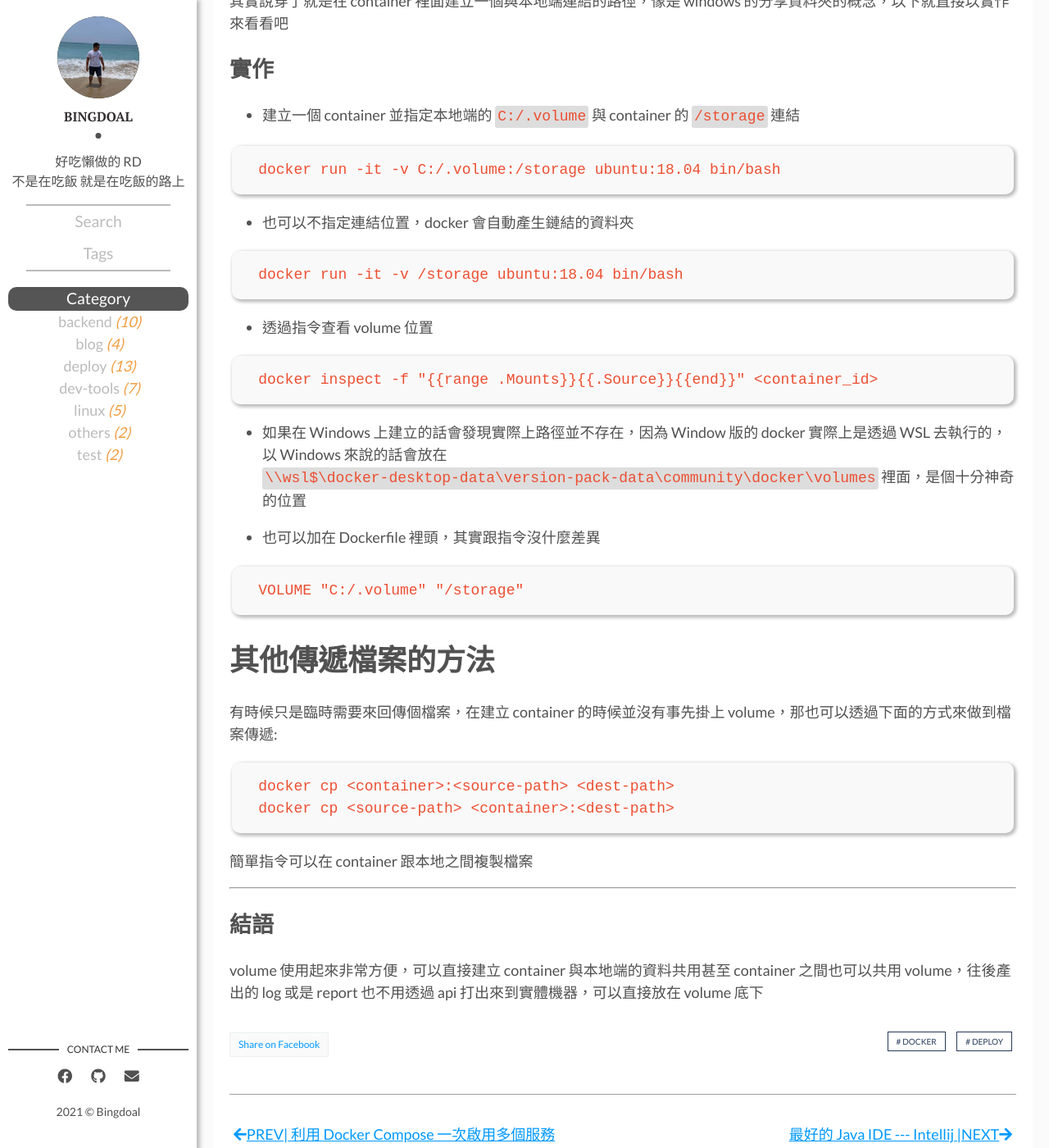
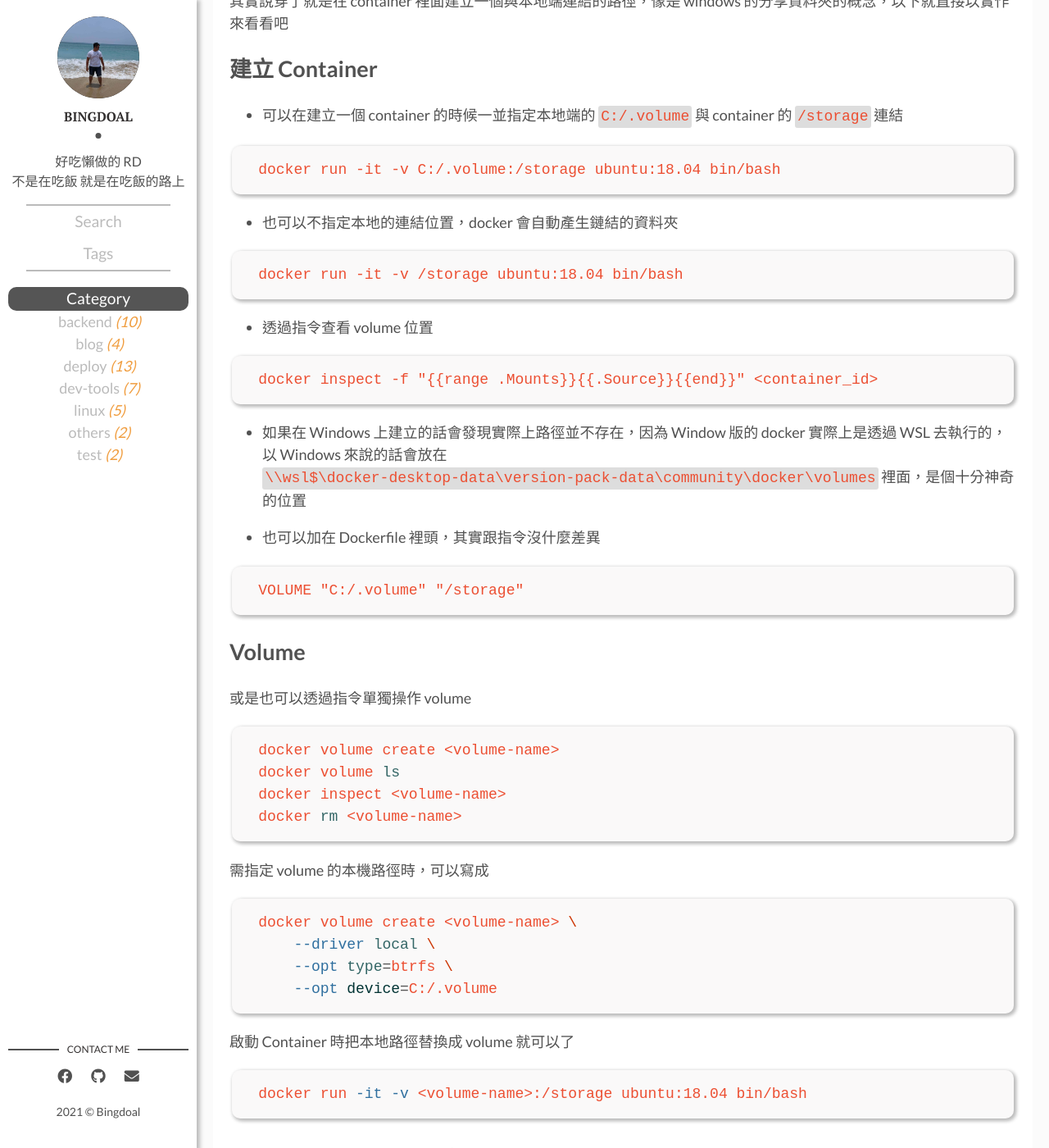
Before and after one commit to Bingdoal/bingdoal.github.io, a Jekyll site: the page built from _posts/2021/2021-01-13-docker-volume-store-container-data-at-local.md, in a window 1280 px wide and 1400 px high, scrolled down 838 px. Shown: the whole window at 82% size. Built offline with Jekyll 4.4.1, drawn with Linux system fonts in a browser that asks for light colours; comment, search, counter and statistics services are not loaded.

Commit message:
fix docker volume content.

````diff
--- a/_posts/2021/2021-01-13-docker-container-store-data-at-local.md
+++ b/_posts/2021/2021-01-13-docker-volume-store-container-data-at-local.md
@@ -17,14 +17,14 @@ tags: [docker, deploy]
 
 其實說穿了就是在 container 裡面建立一個與本地端連結的路徑，像是 windows 的分享資料夾的概念，以下就直接以實作來看看吧
 
-## 實作
-+ 建立一個 container 並指定本地端的 `C:/.volume` 與 container 的 `/storage` 連結
+## 建立 Container
++ 可以在建立一個 container 的時候一並指定本地端的 `C:/.volume` 與 container 的 `/storage` 連結
 
 ```
 docker run -it -v C:/.volume:/storage ubuntu:18.04 bin/bash
 ```
 
-+ 也可以不指定連結位置，docker 會自動產生鏈結的資料夾
++ 也可以不指定本地的連結位置，docker 會自動產生鏈結的資料夾
 
 ```
 docker run -it -v /storage ubuntu:18.04 bin/bash
@@ -43,6 +43,33 @@ docker inspect -f "{{range .Mounts}}{{.Source}}{{end}}" <container_id>
 ```
 VOLUME "C:/.volume" "/storage"
 ```
+
+## Volume
+
+或是也可以透過指令單獨操作 volume
+
+```sh
+docker volume create <volume-name>
+docker volume ls
+docker inspect <volume-name>
+docker rm <volume-name>
+```
+
+需指定 volume 的本機路徑時，可以寫成
+
+```bash
+docker volume create <volume-name> \
+    --driver local \
+    --opt type=btrfs \
+    --opt device=C:/.volume
+```
+
+啟動 Container 時把本地路徑替換成 volume 就可以了
+
+```sh
+docker run -it -v <volume-name>:/storage ubuntu:18.04 bin/bash
+```
+
 # 其他傳遞檔案的方法
 
 有時候只是臨時需要來回傳個檔案，在建立 container 的時候並沒有事先掛上 volume，那也可以透過下面的方式來做到檔案傳遞:
````
